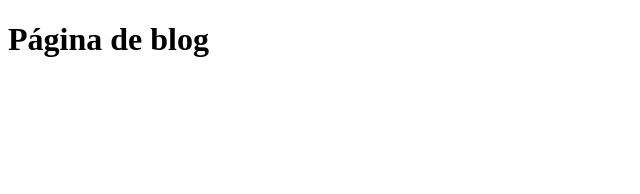
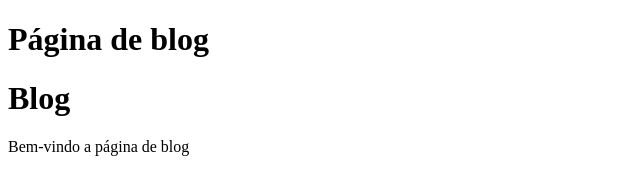
Before and after one commit to RicardusTomas/primeiro-projeto-, a plain HTML site: page blog.html in a window 1280 px wide. Shown: the whole page, without its empty margins (0-640 px from the left). Drawn offline with Linux system fonts and the light colour scheme.

Commit message:
Atualizações vendas, blog

```diff
--- a/blog.html
+++ b/blog.html
@@ -6,4 +6,6 @@
 <body>
     <h1>Página de blog</h1>
 </body>
+<h1>Blog</h1>
+<p>Bem-vindo a página de blog</p>
 </html>
```
Also changed, not shown: vendas.html (+1 -0 lines).
